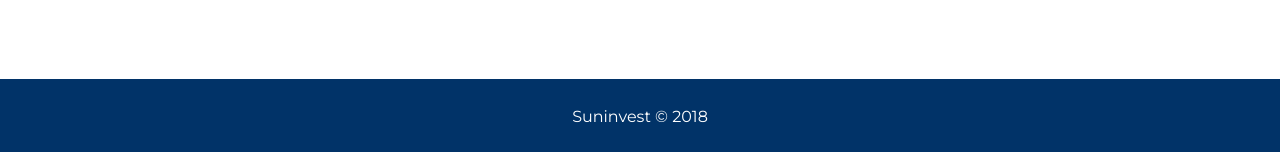
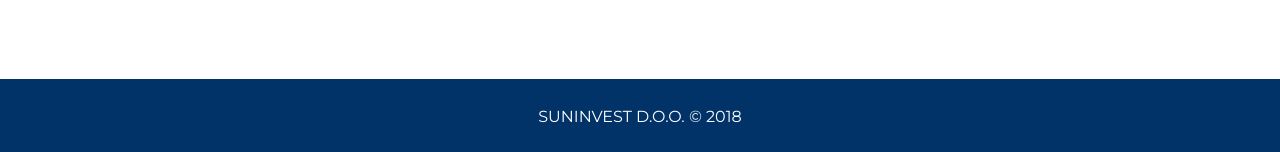
Before and after one commit to nikashitsa/suninvest.org, a Jekyll site: the page built from index.html, in a window 1280 px wide. Shown: the part 1656-1808 px from the top of the page. Built offline with Jekyll 4.4.1, drawn with Linux system fonts in a browser that asks for light colours.

Commit message:
Update footer

```diff
--- a/_includes/footer.html
+++ b/_includes/footer.html
@@ -1,5 +1,5 @@
 <footer class="footer">
-  <p>{{ site.title }} &copy; {{ site.time | date: '%Y' }}</p>
+  <p>SUNINVEST D.O.O. &copy; {{ site.time | date: '%Y' }}</p>
 </footer>
 <script src="{{ "/assets/js/particles.js" | prepend: site.baseurl }}"></script>
 <script src="{{ "/assets/js/sweet-scroll.js" | prepend: site.baseurl }}"></script>
```
